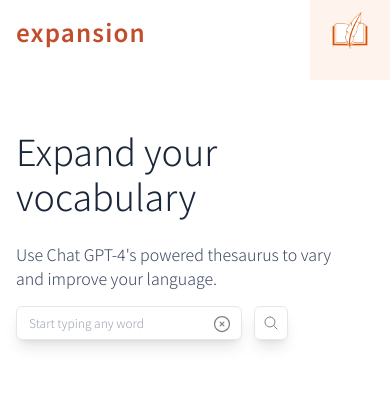
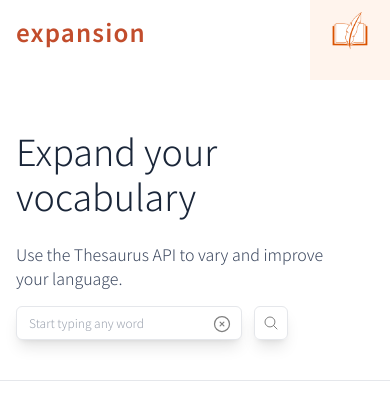
Before and after one commit to charlietait147/expansion, a Next.js app: page / in a window 390 px wide. Shown: the top 420 px of the page. Built offline with nearby package versions, Linux system fonts and the light colour scheme.

Commit message:
change content, modify small screen sizes

```diff
--- a/components/MainContent.tsx
+++ b/components/MainContent.tsx
@@ -1,12 +1,12 @@
 function MainContent() {
   return (
-    <main className="px-4 py-10 md:px-8 lg:max-w-screen-lg m-auto border-b-gray-400">
+    <main className="px-4 py-10 sm:px-8 lg:max-w-screen-lg m-auto border-b border-gray-200">
       <h2 className="text-primary text-4xl font-light leading-tight lg:text-6xl ">
         Expand your vocabulary
       </h2>
       <p className="text-secondary text-base font-light pt-6 max-w-xs lg:pt-8 lg:text-xl lg:max-w-lg ">
         {" "}
-        Use Chat GPT-4's powered thesaurus to vary and improve your language.
+        Use the Thesaurus API to vary and improve your language.
       </p>
       <div>
         <form action="submit" className="mt-4 max-w-fit flex relative">
```
